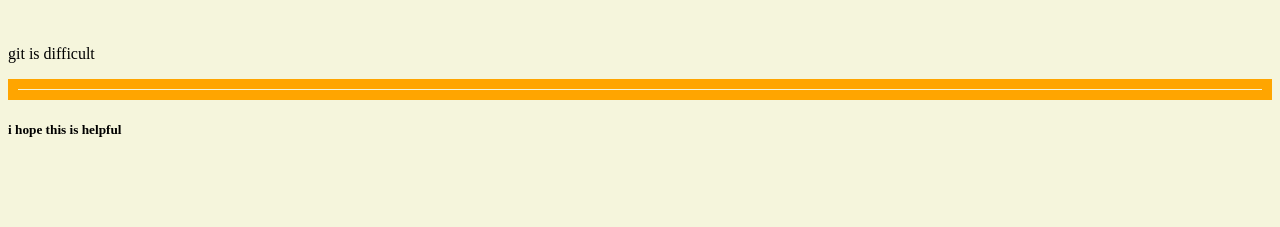
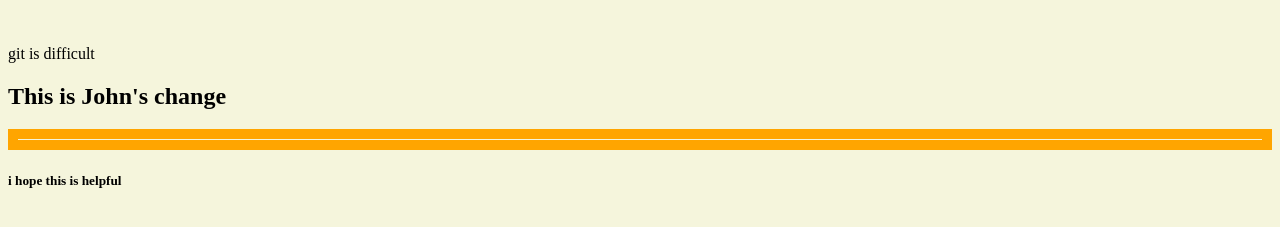
Before and after one commit to harrisonworks/deco3200-tutorial, a plain HTML site: page index.html in a window 1280 px wide. Shown: the part 195-422 px from the top of the page. Drawn offline with Linux system fonts and the light colour scheme.

Commit message:
I invaded the index.html file

```diff
--- a/index.html
+++ b/index.html
@@ -19,6 +19,8 @@
   <h1>Harrison</h1>
   <p>git is difficult</p>
 
+  <h2>This is John's change</h2>
+
   <hr>
   <h5>i hope this is helpful</h5>
 
```
